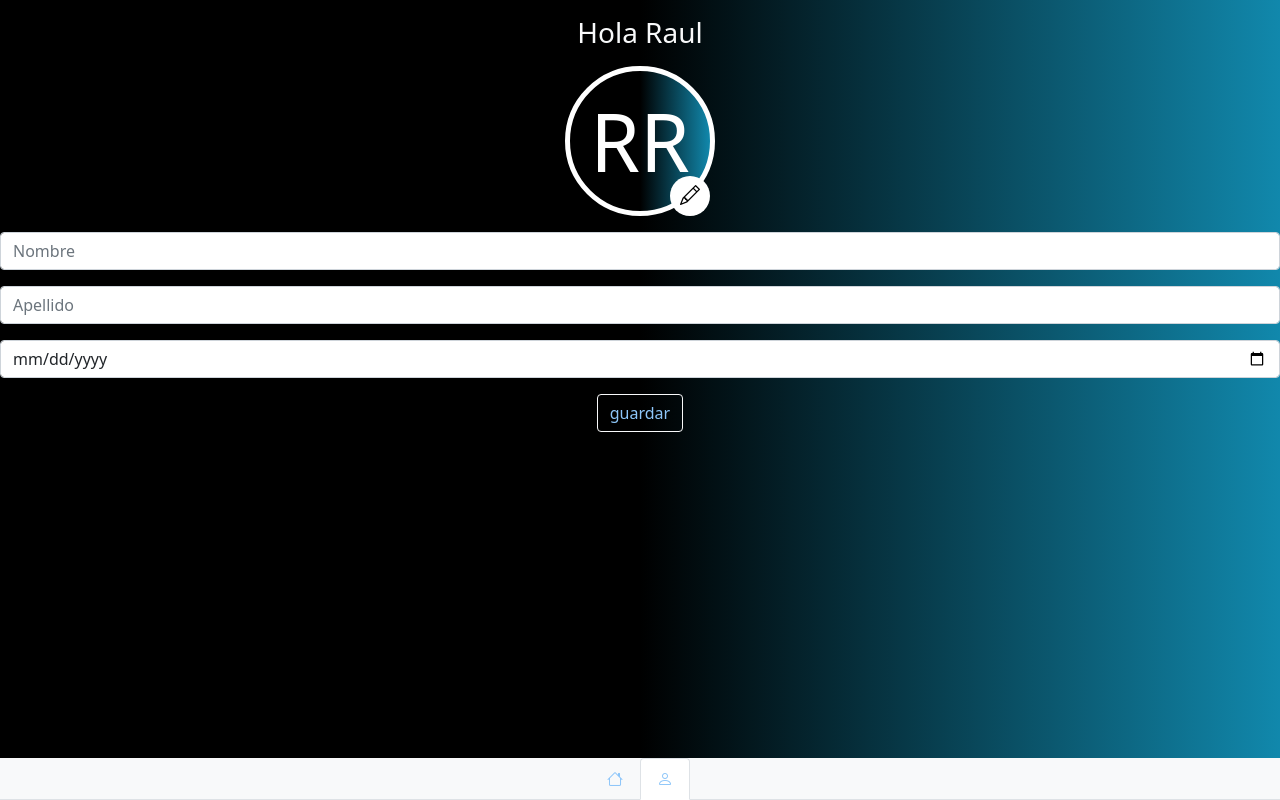
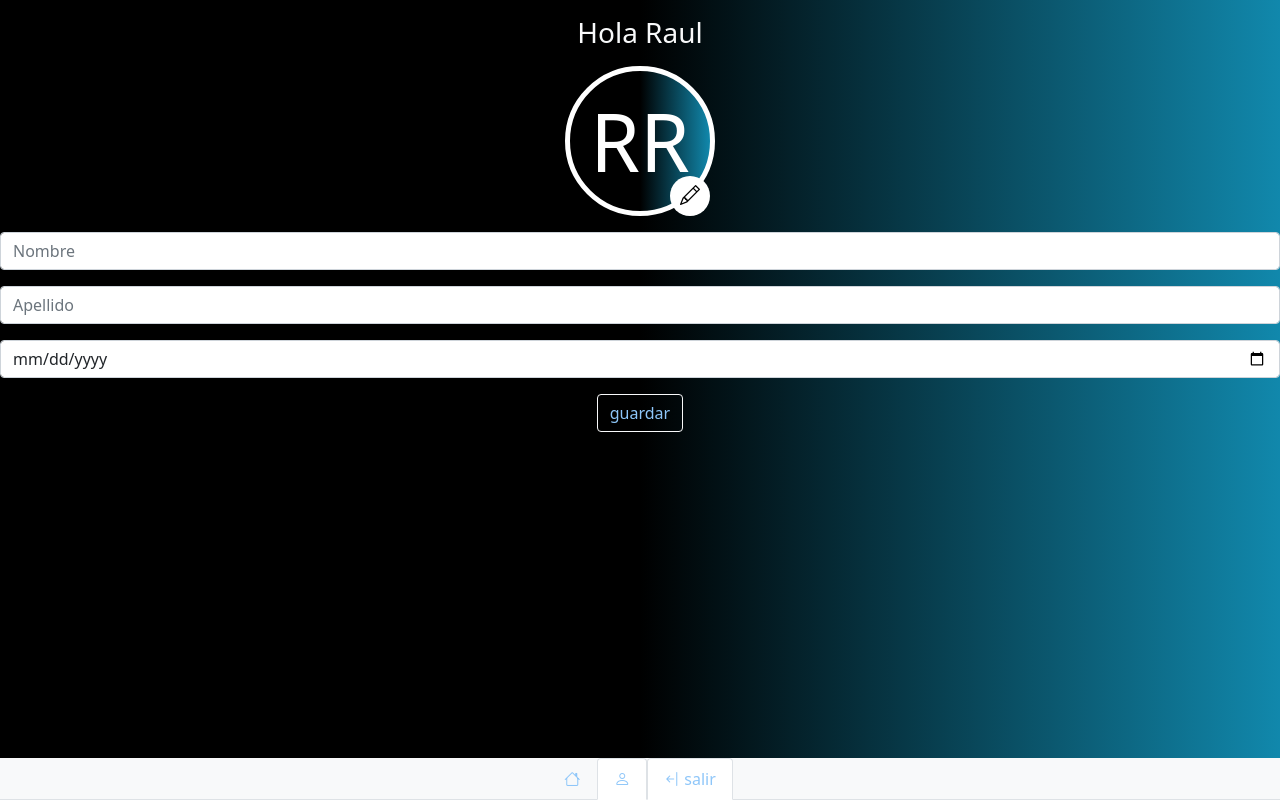
Before and after one commit to RaulREscobar/Intranet, a React (Create React App) app: page /editProfile in a window 1280 px wide. Built offline with nearby package versions, Linux system fonts and the light colour scheme.

Commit message:
se agrega boton de salir al nav-bar

```diff
--- a/src/components/BarNav.jsx
+++ b/src/components/BarNav.jsx
@@ -41,6 +41,14 @@ function BarNav() {
                         </Link>
                     </NavLink>
                 </NavItem>
+                <NavItem>
+                    <NavLink className={activeUser} >
+                        <Link to={"/"}>
+                            <i class="bi bi-arrow-bar-left"></i>{' '}
+                            salir
+                        </Link>
+                    </NavLink>
+                </NavItem>
             </Nav>
             < Outlet />
         </div>
--- a/src/components/Dashboard.jsx
+++ b/src/components/Dashboard.jsx
@@ -3,9 +3,9 @@ import React from 'react'
 const Dashboard = () => {
   return (
     <div>
-        <header className='d-flex justify-content-center text-light p-3'>
-            NETS
-        </header>
+      <header className='d-flex justify-content-center text-light p-3'>
+        NETS
+      </header>
     </div>
   )
 }
```
